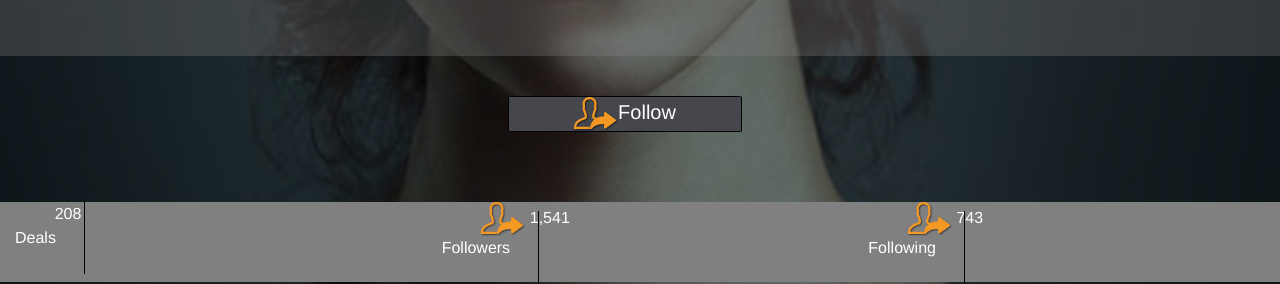
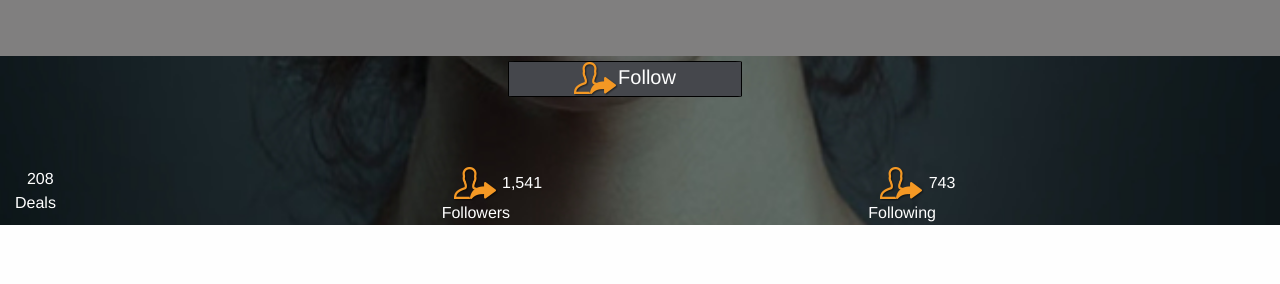
Before and after one commit to yvonnendutaw/Jordan, a plain HTML site: page index.html in a window 1280 px wide. Shown: the part 744-1028 px from the top of the page. After the commit the page ends 969 px from the top, so only its background shows below. Drawn offline with Linux system fonts and the light colour scheme.

Commit message:
footer height

```diff
--- a/css/app.css
+++ b/css/app.css
@@ -1,6 +1,7 @@
     body {
         background-image: url(../assets/bg.jpg);
         width: 100%;
+        height: 100%;
         background-size: cover;
         position: relative;
     }
@@ -68,16 +69,13 @@
     footer {
         color: white;
         background-color: grey;
-        padding: 0;
-        margin: 0;
         width: 100%;
-        height: 10%
+        height: 15%;
+        margin-bottom: 0%;
     }
     span {
-        border-right: solid 1px black;
-        padding: 7%;
         margin-left: 3%;
     }
     .main {
-        height: 100%;
+        height: 85%;
     }
```
Also changed, not shown: index.html (+1 -1 lines).
